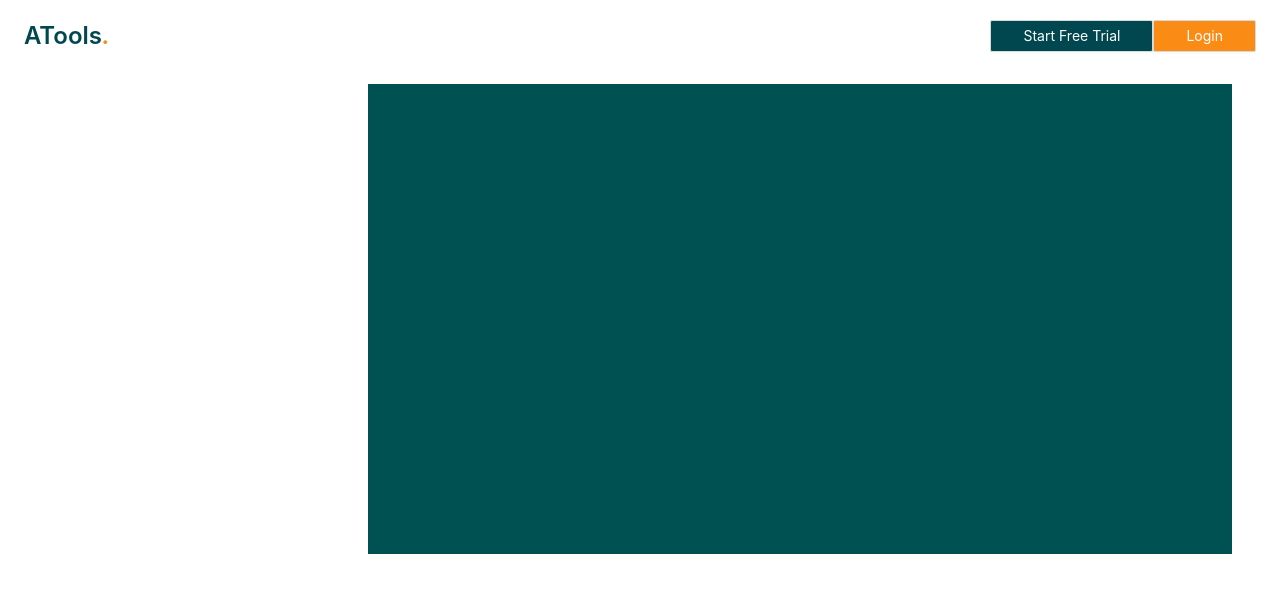
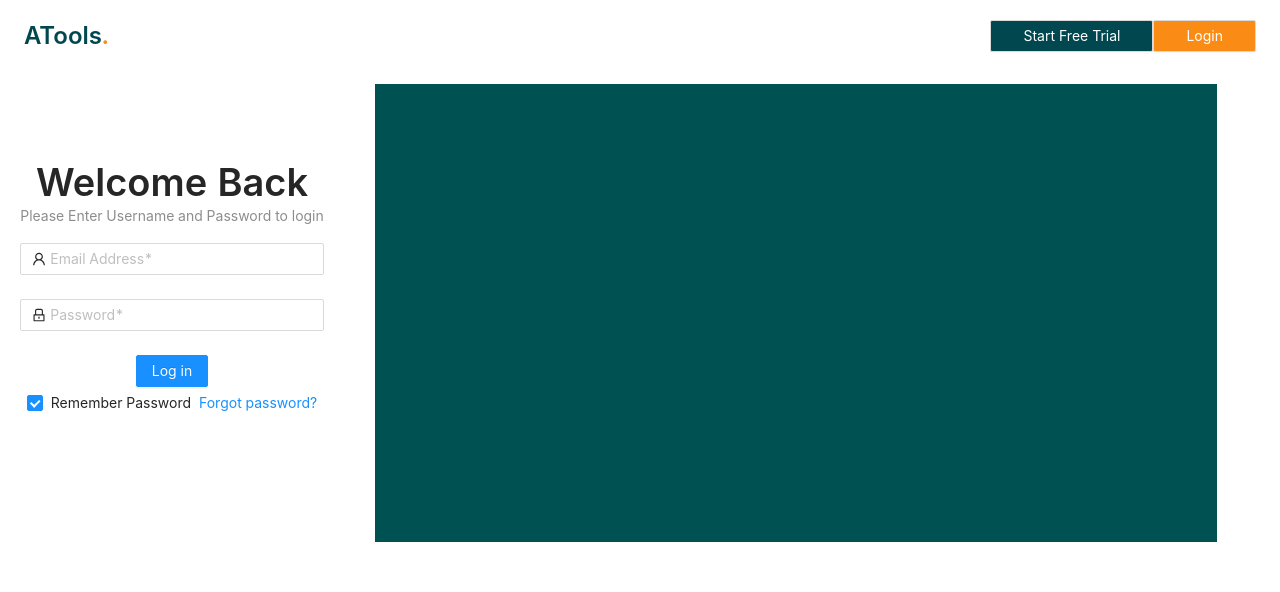
Before and after one commit to prince-thind-archive/login-page, a React (Create React App) app: page / in a window 1280 px wide. Shown: the top 592 px of the page. Built offline with nearby package versions, Linux system fonts and the light colour scheme.

Commit message:
design basic form

```diff
--- /dev/null
+++ b/src/components/Form.js
@@ -0,0 +1,57 @@
+import { Form, Input, Button, Checkbox } from "antd";
+import { UserOutlined, LockOutlined } from "@ant-design/icons";
+
+export default function NormalLoginForm() {
+  const onFinish = (values) => {
+    //todo fetch and stuff
+  };
+
+  return (
+    <Form
+      name="normal_login"
+      initialValues={{
+        remember: true,
+      }}
+      onFinish={onFinish}
+    >
+      <Form.Item
+        name="username"
+        rules={[
+          {
+            required: true,
+            message: "Please input your Username!",
+          },
+        ]}
+      >
+        <Input prefix={<UserOutlined />} placeholder="Email Address*" />
+      </Form.Item>
+      <Form.Item
+        name="password"
+        rules={[
+          {
+            required: true,
+            message: "Please input your Password!",
+          },
+        ]}
+      >
+        <Input
+          prefix={<LockOutlined />}
+          type="password"
+          placeholder="Password*"
+        />
+      </Form.Item>
+
+      <Form.Item>
+        <Button type="primary" htmlType="submit">
+          Log in
+        </Button>
+        <Form.Item>
+          <Form.Item name="remember" valuePropName="checked" noStyle>
+            <Checkbox>Remember Password</Checkbox>
+          </Form.Item>
+          <a href="./">Forgot password?</a>
+        </Form.Item>
+      </Form.Item>
+    </Form>
+  );
+}
--- a/src/components/MainContent.js
+++ b/src/components/MainContent.js
@@ -1,11 +1,26 @@
-import { Col, Row, Image } from "antd";
+import { Col, Row, Image, Typography, Space } from "antd";
 import mainImage from "../assets/images/main.jpg";
+import Form from "./Form";
+
+const { Title, Text } = Typography;
 
 export default function MainContent() {
   return (
     <main>
-      <Row>
-        <Col span={6}></Col>
+      <Row justify="middle" style={{ margin: "0 1rem" }}>
+        <Col span={6}>
+          <Space direction="vertical" size={"middle"}>
+            <div>
+              <Title level={1} style={{ marginBottom: "0" }}>
+                Welcome Back
+              </Title>
+              <Text type="secondary">
+                Please Enter Username and Password to login
+              </Text>
+            </div>
+            <Form />
+          </Space>
+        </Col>
         <Col span={18}>
           <Image width={"90%"} src={mainImage} />
         </Col>
```
